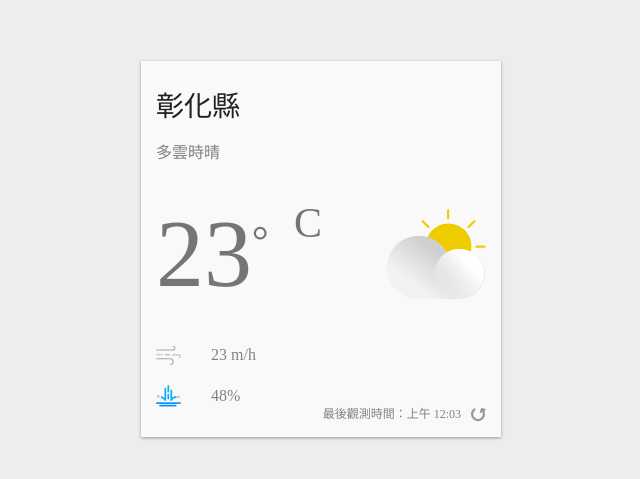
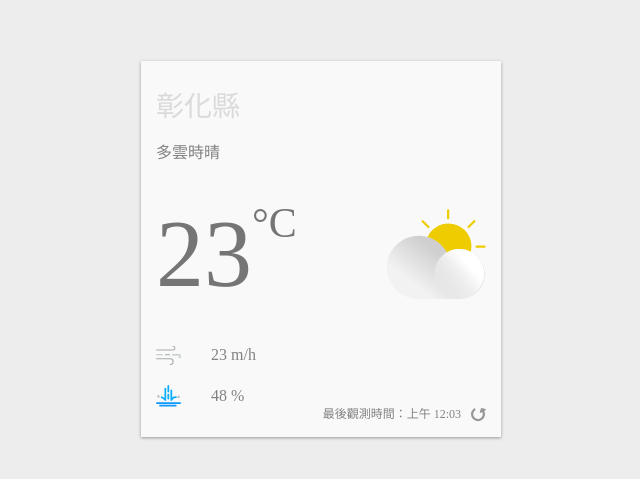
Before and after one commit to bucky0112/weather-app-react, a React (Create React App) app: page / in a window 1280 px wide. Shown: the part 151-630 px from the top of the page, without its empty margins (319-959 px from the left). Built offline with nearby package versions, Linux system fonts and the light colour scheme.

Commit message:
資料夾區分

```diff
--- a/src/App.js
+++ b/src/App.js
@@ -25,7 +25,7 @@ const WeatherCard = styled.div`
 
 const Location = styled.div`
   font-size: 28px;
-  color: #212121;
+  color: ${props => props.theme === 'dark' ? '#dadada' : '#212121'};
   margin-bottom: 20px;
 `;
 
@@ -105,16 +105,16 @@ function App(): React.Node {
   return (
     <Container>
       <WeatherCard>
-        <Location>彰化縣</Location>
+        <Location theme='dark'>彰化縣</Location>
         <Description>多雲時晴</Description>
         <CurrentWeather>
           <Temperature>
-            23 <Celsius>。C</Celsius>
+            23 <Celsius>°C</Celsius>
           </Temperature>
           <DayCloudy />
         </CurrentWeather>
         <AirFlow><AirFlowIcon />23 m/h</AirFlow>
-        <Rain><RainIcon />48%</Rain>
+        <Rain><RainIcon />48 %</Rain>
         <Refresh>最後觀測時間：上午 12:03<RefreshIcon /></Refresh>
       </WeatherCard>
     </Container>
--- /dev/null
+++ b/src/views/Weather/Weather.jsx
@@ -0,0 +1,5 @@
+import React from 'react'
+
+export default function Weather () {
+
+}
```
Also changed, not shown: .babelrc (added), 1 other file (tests, documents, lock files or other folders).
